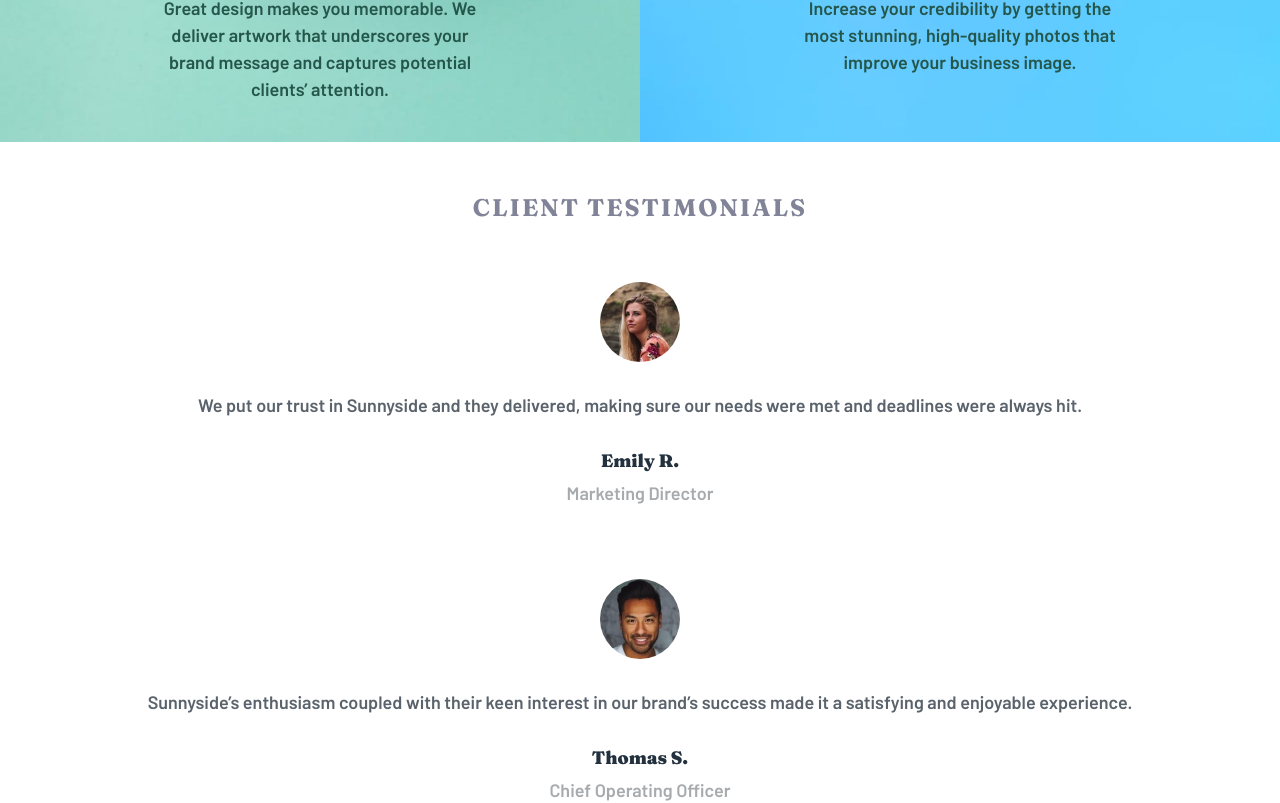
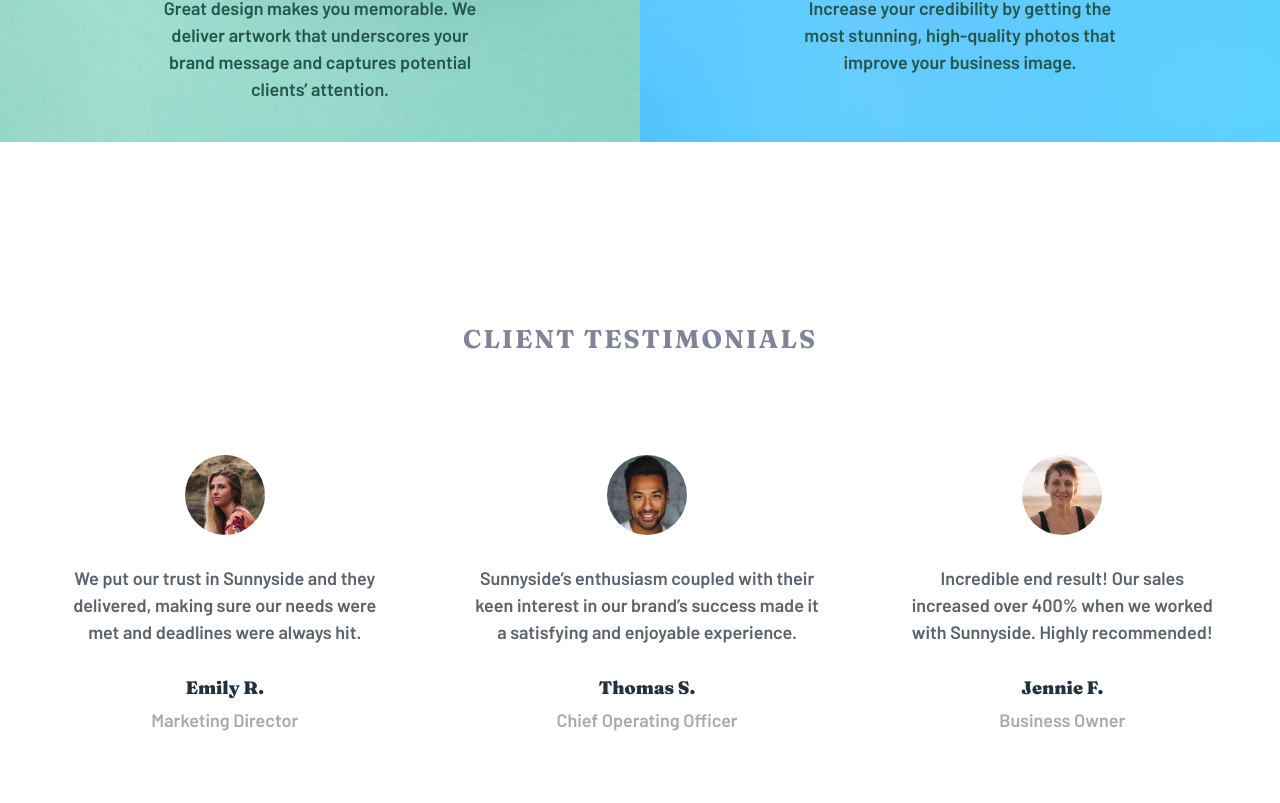
Before and after one commit to KramYengir/frontend-mentor-sunnyside, a React (Vite) app: page / in a window 1280 px wide. Shown: the part 2258-3061 px from the top of the page. Built offline with nearby package versions, Linux system fonts and the light colour scheme.

Commit message:
complete testimonials desktop layout

```diff
--- a/src/components/Infographics/Infographics.css
+++ b/src/components/Infographics/Infographics.css
@@ -28,24 +28,24 @@
 .info p {
   line-height: 1.5;
   color: var(--dark-desat-cyan);
-  padding-inline: 20px;
+  padding-inline: 10%;
   padding-top: 40px;
   /* text-wrap: balance; */
 }
 
-@media screen and (min-width: 800px) {
-  .infographics-section {
-    display: flex;
-  }
-}
-
-@media screen and (min-width: 800px) {
+@media screen and (min-width: 1200px) {
   /* hide mobile image */
   .infographic-item img {
     display: none;
   }
 
   .infographic-item img.desktop {
+    display: flex;
+  }
+}
+
+@media screen and (min-width: 800px) {
+  .infographics-section {
     display: flex;
   }
 
--- a/src/components/Testimonials/Testimonials.css
+++ b/src/components/Testimonials/Testimonials.css
@@ -46,3 +46,26 @@
   color: var(--grayish-blue);
   margin-bottom: 15px;
 }
+
+@media screen and (min-width: 800px) {
+  .testimonials-section {
+    padding-bottom: 160px !important;
+  }
+
+  .testimonials-section h2 {
+    padding-block: 160px 100px;
+    font-size: 1.6rem;
+  }
+
+  .testimonials-section .testimonials {
+    display: flex;
+    flex-direction: row;
+    justify-content: center;
+    gap: initial;
+  }
+
+  .testimonial-card .client-description {
+    /* text-wrap: balance; */
+    max-width: 80%;
+  }
+}
```
